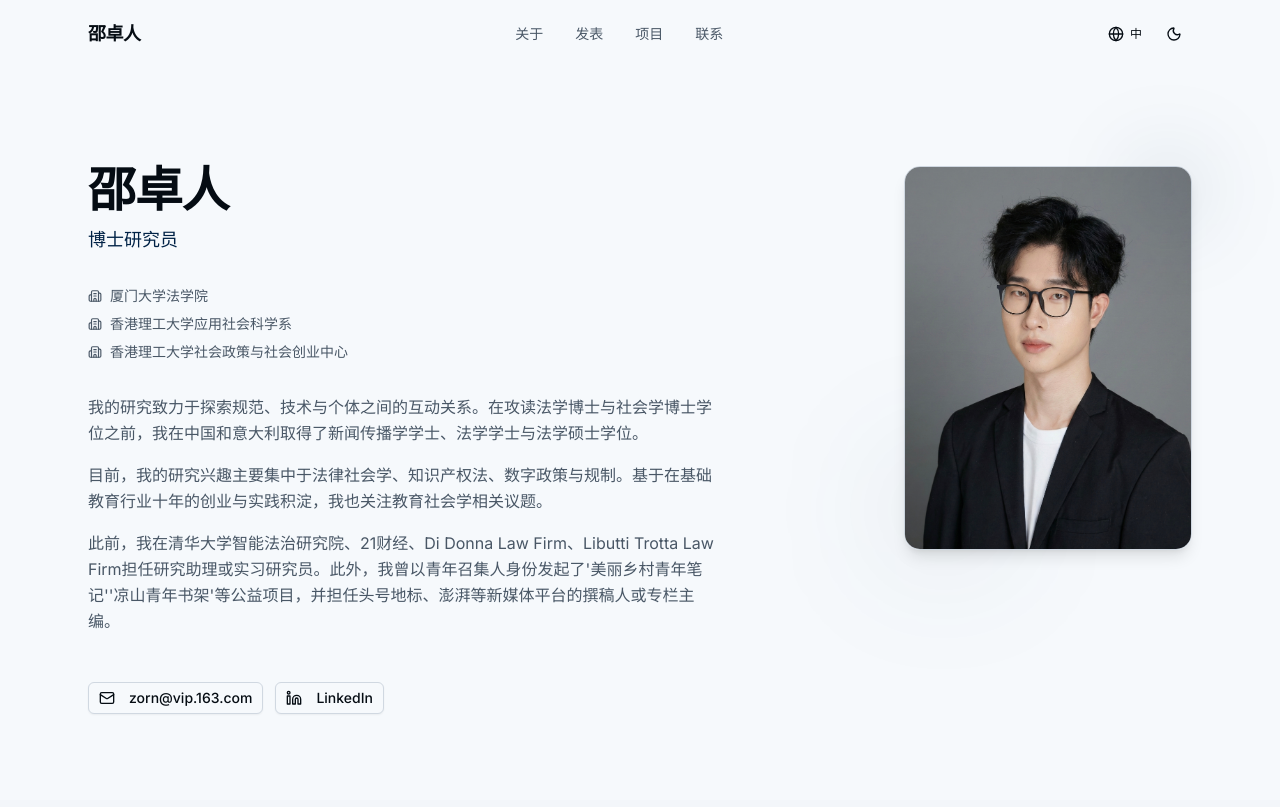
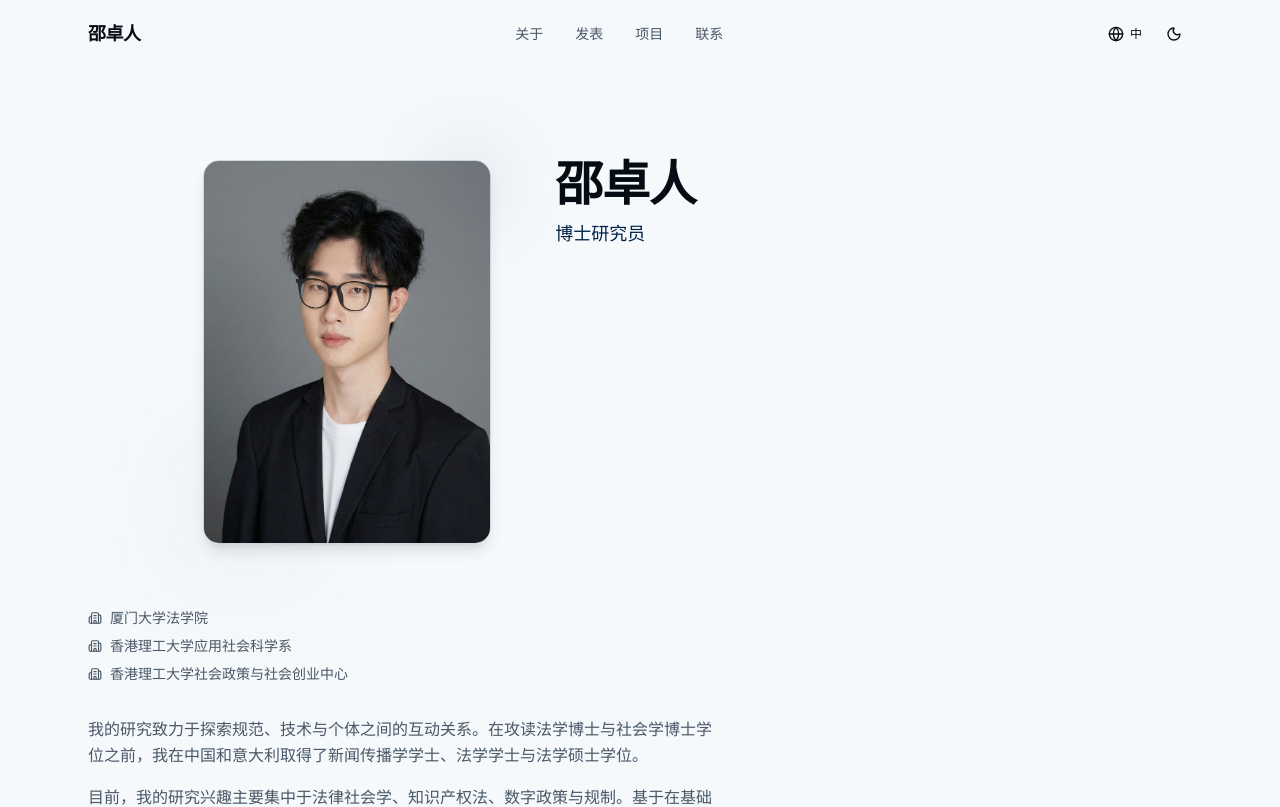
Before and after one commit to zornshao/personal-web, a Next.js app: page / in a window 1280 px wide. Shown: the top 807 px of the page. Built offline with nearby package versions, Linux system fonts and the light colour scheme.

Commit message:
Update hero-section.tsx

```diff
--- a/components/hero-section.tsx
+++ b/components/hero-section.tsx
@@ -34,12 +34,18 @@ export function HeroSection() {
 
   return (
     <section id="about" className="min-h-screen flex items-center pt-20">
-      <div className="mx-auto max-w-6xl px-6 py-20">
-        <div className="grid lg:grid-cols-5 gap-12 lg:gap-16 items-start">
+      <div className="mx-auto max-w-6xl px-6 py-20 w-full">
+        {/* 核心改造：
+          桌面端（lg:）维持 Grid 左右分栏；
+          移动端变成 flex-col 垂直流，从而可以通过 order 控制局部子元素的穿插排序
+        */}
+        <div className="flex flex-col lg:grid lg:grid-cols-5 gap-12 lg:gap-16 items-start">
 
-          {/* Left Content - Bio & Contact */}
-          <div className="lg:col-span-3 space-y-8">
-            <div className="space-y-3">
+          {/* ———————————————— 1. 名字与头衔 ————————————————
+              移动端：排在第 1 位 (order-1)
+              桌面端：并入左侧大排版
+          */}
+          <div className="w-full order-1 lg:col-span-3 space-y-3">
             <h1 className="text-4xl md:text-5xl font-semibold text-foreground tracking-tight">
               {renderField(personalInfo?.name)}
             </h1>
@@ -48,7 +54,34 @@ export function HeroSection() {
             </p>
           </div>
 
-            <div className="space-y-2">
+          {/* ———————————————— 2. 职业照片板块 ————————————————
+              移动端：插队排在第 2 位 (order-2)，且居中对齐，缩短间距
+              桌面端：回到右侧独立分栏 (lg:col-span-2)
+          */}
+          <div className="w-full order-2 lg:order-none lg:col-span-2 flex justify-center lg:justify-end my-2 lg:my-0">
+            <div className="relative">
+              <div className="w-64 h-80 md:w-72 md:h-96 rounded-2xl bg-gradient-to-br from-secondary to-muted overflow-hidden border border-border shadow-lg relative group">
+                <img
+                  src={personalInfo?.avatar || "/mywebphoto.jpg"}
+                  alt="Professional Photo"
+                  className="w-full h-full object-cover transition-transform duration-300 group-hover:scale-105"
+                  onError={(e) => {
+                    e.currentTarget.style.display = 'none'
+                  }}
+                />
+              </div>
+              <div className="absolute -top-4 -right-4 w-20 h-20 bg-primary/10 rounded-full blur-2xl pointer-events-none" />
+              <div className="absolute -bottom-4 -left-4 w-28 h-28 bg-accent/10 rounded-full blur-3xl pointer-events-none" />
+            </div>
+          </div>
+
+          {/* ———————————————— 3. 机构、Bio与联系方式 ————————————————
+              移动端：沉底排在第 3 位 (order-3)，完美跟在照片后方
+              桌面端：自动跨列合并，无缝衔接在头衔下方
+          */}
+          <div className="w-full order-3 lg:col-span-3 space-y-8">
+            {/* 机构信息 */}
+            <div className="space-y-2 pt-4 lg:pt-0 border-t border-border/50 lg:border-none">
               {affiliations.map((affiliation: any, index: number) => (
                 <div key={index} className="flex items-center gap-2 text-sm text-muted-foreground">
                   <Building2 className="h-3.5 w-3.5 shrink-0" />
@@ -57,6 +90,7 @@ export function HeroSection() {
               ))}
             </div>
 
+            {/* 个人简介 (Bio) */}
             <div className="space-y-4">
               {bioParagraphs.map((paragraph: any, index: number) => (
                 <p key={index} className="text-muted-foreground leading-relaxed text-base">
@@ -65,6 +99,7 @@ export function HeroSection() {
               ))}
             </div>
 
+            {/* 社交/联系按钮 */}
             <div className="flex flex-wrap gap-3 pt-4">
               {personalInfo?.email && (
                 <Button variant="outline" size="sm" asChild>
@@ -85,24 +120,6 @@ export function HeroSection() {
             </div>
           </div>
 
-          {/* Right Content - Professional Photo */}
-          <div className="lg:col-span-2 flex justify-center lg:justify-end">
-            <div className="relative">
-              <div className="w-64 h-80 md:w-72 md:h-96 rounded-2xl bg-gradient-to-br from-secondary to-muted overflow-hidden border border-border shadow-lg relative group">
-                <img
-                  src={personalInfo?.avatar || "/mywebphoto.jpg"}
-                  alt="Professional Photo"
-                  className="w-full h-full object-cover transition-transform duration-300 group-hover:scale-105"
-                  onError={(e) => {
-                    e.currentTarget.style.display = 'none'
-                  }}
-                />
-              </div>
-              <div className="absolute -top-4 -right-4 w-20 h-20 bg-primary/10 rounded-full blur-2xl pointer-events-none" />
-              <div className="absolute -bottom-4 -left-4 w-28 h-28 bg-accent/10 rounded-full blur-3xl pointer-events-none" />
-            </div>
-          </div>
-
         </div>
       </div>
     </section>
```
Lines whose indentation alone changed are shown as unchanged.
